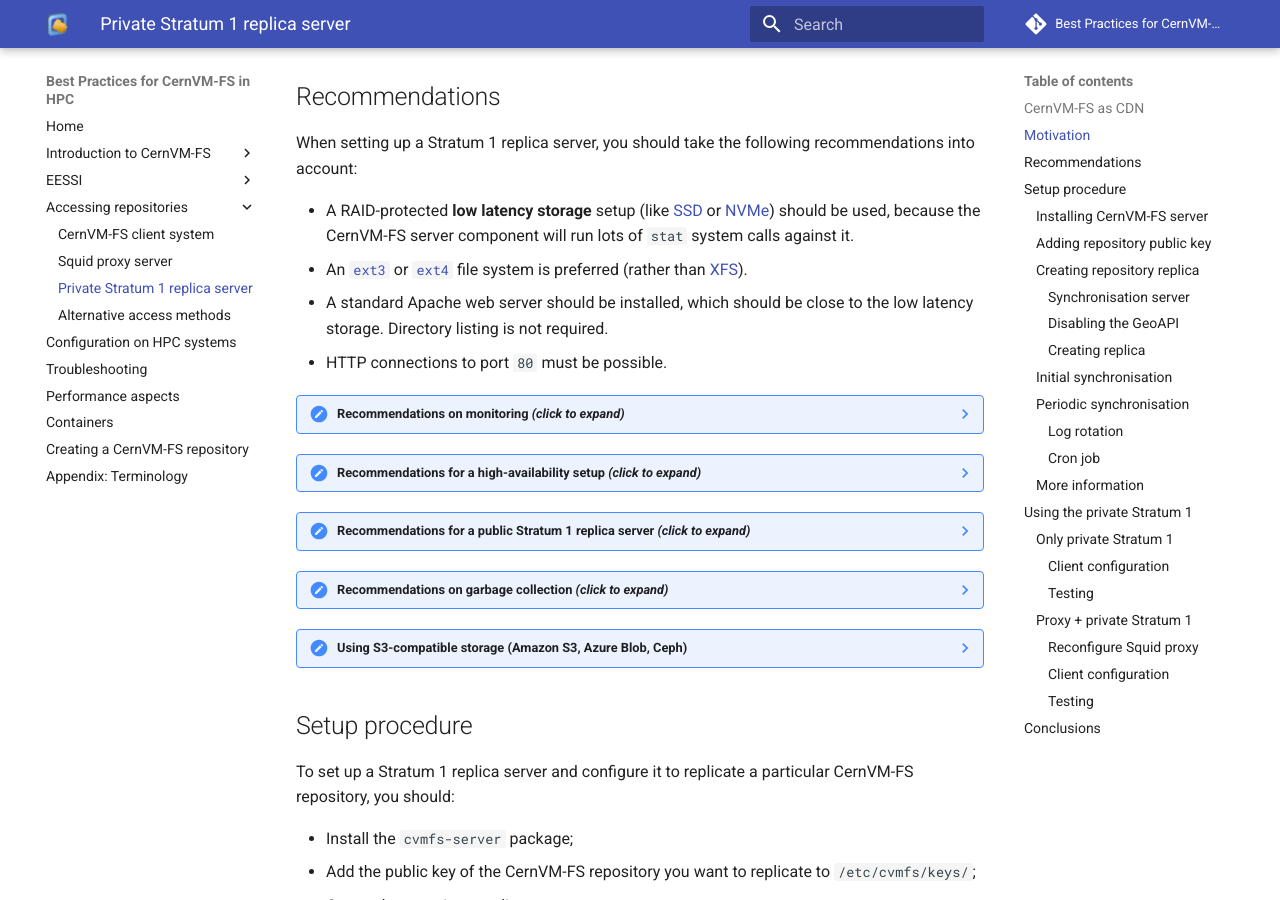
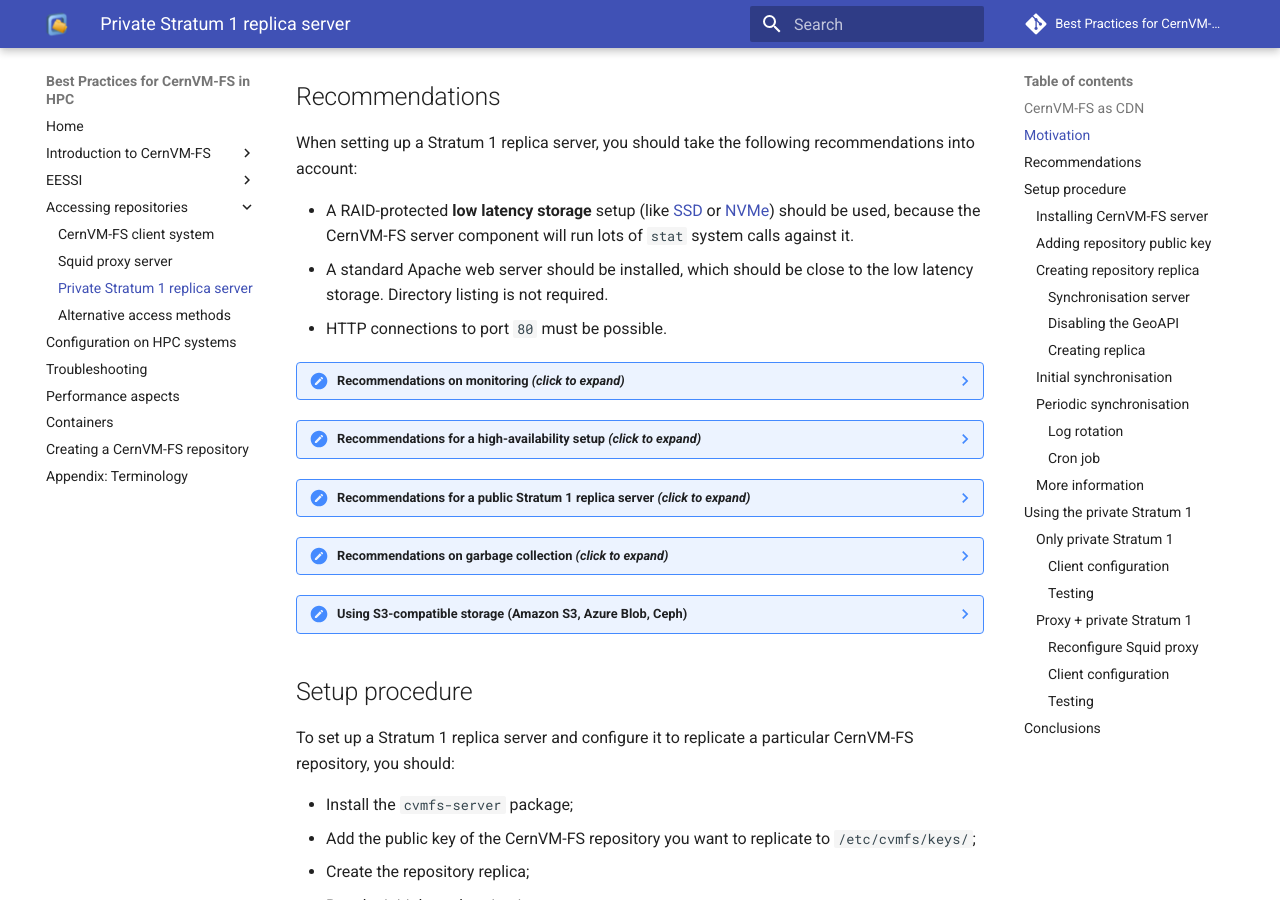
Before and after one commit to multixscale/cvmfs-tutorial-hpc-best-practices, an MkDocs documentation site: the page built from docs/access/stratum1.md, in a window 1280 px wide and 900 px high, scrolled down 1242 px. Built offline with MkDocs 1.6.1 and Material for MkDocs 9.7.7, drawn with Linux system fonts in a browser that asks for light colours; comment, search, counter and statistics services are not loaded.

Commit message:
remove item about preferring ext3

```diff
--- a/docs/access/stratum1.md
+++ b/docs/access/stratum1.md
@@ -45,8 +45,6 @@
 - A RAID-protected **low latency storage** setup (like [SSD](https://en.wikipedia.org/wiki/Solid-state_drive)
   or [NVMe](https://en.wikipedia.org/wiki/NVM_Express)) should be used,
   because the CernVM-FS server component will run lots of `stat` system calls against it.
-- An [`ext3`](https://en.wikipedia.org/wiki/Ext3) or [`ext4`](https://en.wikipedia.org/wiki/Ext4) file system
-  is preferred (rather than [XFS](https://en.wikipedia.org/wiki/XFS)).
 - A standard Apache web server should be installed, which should be close to the
   low latency storage. Directory listing is not required.
 - HTTP connections to port `80` must be possible.
```
